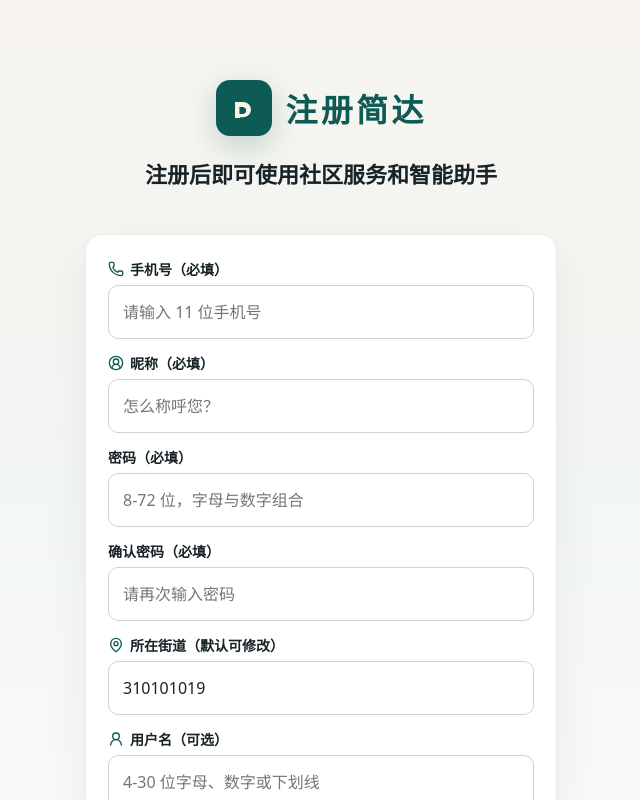
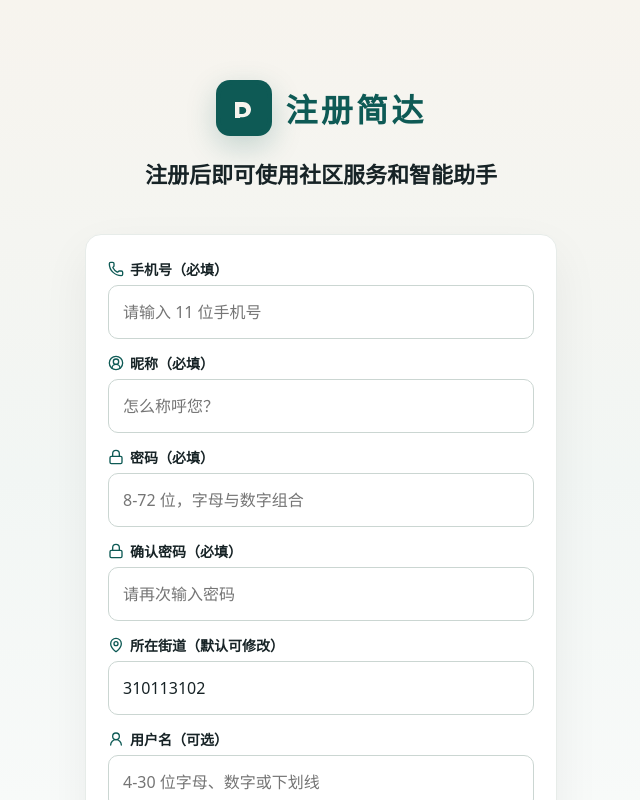
Before and after one commit to LTY0527/JianDa, a Vue app in the folder apps/user-h5/: page /resident/register in a window 1280 px wide. Shown: the top 800 px of the page, without its empty margins (319-959 px from the left). Built offline with nearby package versions, Linux system fonts and the light colour scheme; no server answers.

Commit message:
Docker构建修复: H5 TS错误3处 - ResidentRegisterView Lock图标LockCheck→Lock/dachangRegion替代defaultRegion/AssistantView显式import RouterLink

```diff
--- a/apps/user-h5/src/views/AssistantView.vue
+++ b/apps/user-h5/src/views/AssistantView.vue
@@ -1,6 +1,6 @@
 <script setup lang="ts">
 import { computed, nextTick, onMounted, ref, watch } from "vue";
-import { useRoute } from "vue-router";
+import { useRoute, RouterLink } from "vue-router";
 import H5Header from "../components/H5Header.vue";
 import BottomNav from "../components/BottomNav.vue";
 import { AssistantApiError, askAssistant, fetchAssistantStatus, fetchAssistantSuggestions, fetchDetail, type AssistantCitation, type AssistantCommunityPost, type AssistantFactCard, type AssistantRuntimeStatus } from "../api";
--- a/apps/user-h5/src/views/ResidentRegisterView.vue
+++ b/apps/user-h5/src/views/ResidentRegisterView.vue
@@ -1,8 +1,9 @@
 <script setup lang="ts">
 import { computed, onMounted, ref } from "vue";
 import { useRoute, useRouter } from "vue-router";
-import { Phone, UserRound, LockCheck, UserCircle2, MapPin } from "lucide-vue-next";
-import { residentRegister, residentRegistrationCapabilities, defaultRegion } from "../api";
+import { Phone, UserRound, Lock, UserCircle2, MapPin } from "lucide-vue-next";
+import { residentRegister, residentRegistrationCapabilities } from "../api";
+import { dachangRegion } from "../region";
 
 const route = useRoute();
 const router = useRouter();
@@ -12,7 +13,7 @@ const username = ref("");
 const nickname = ref("");
 const password = ref("");
 const confirmPassword = ref("");
-const regionCode = ref(defaultRegion?.code || "310101019");
+const regionCode = ref(dachangRegion.region_code || "310101019");
 const error = ref("");
 const busy = ref(false);
 
@@ -107,7 +108,7 @@ async function submit() {
 
           <label class="login-field">
             <span class="login-field__label">
-              <LockCheck :size="16" />
+              <Lock :size="16" />
               <span>密码（必填）</span>
             </span>
             <input
@@ -122,7 +123,7 @@ async function submit() {
 
           <label class="login-field">
             <span class="login-field__label">
-              <LockCheck :size="16" />
+              <Lock :size="16" />
               <span>确认密码（必填）</span>
             </span>
             <input
```
